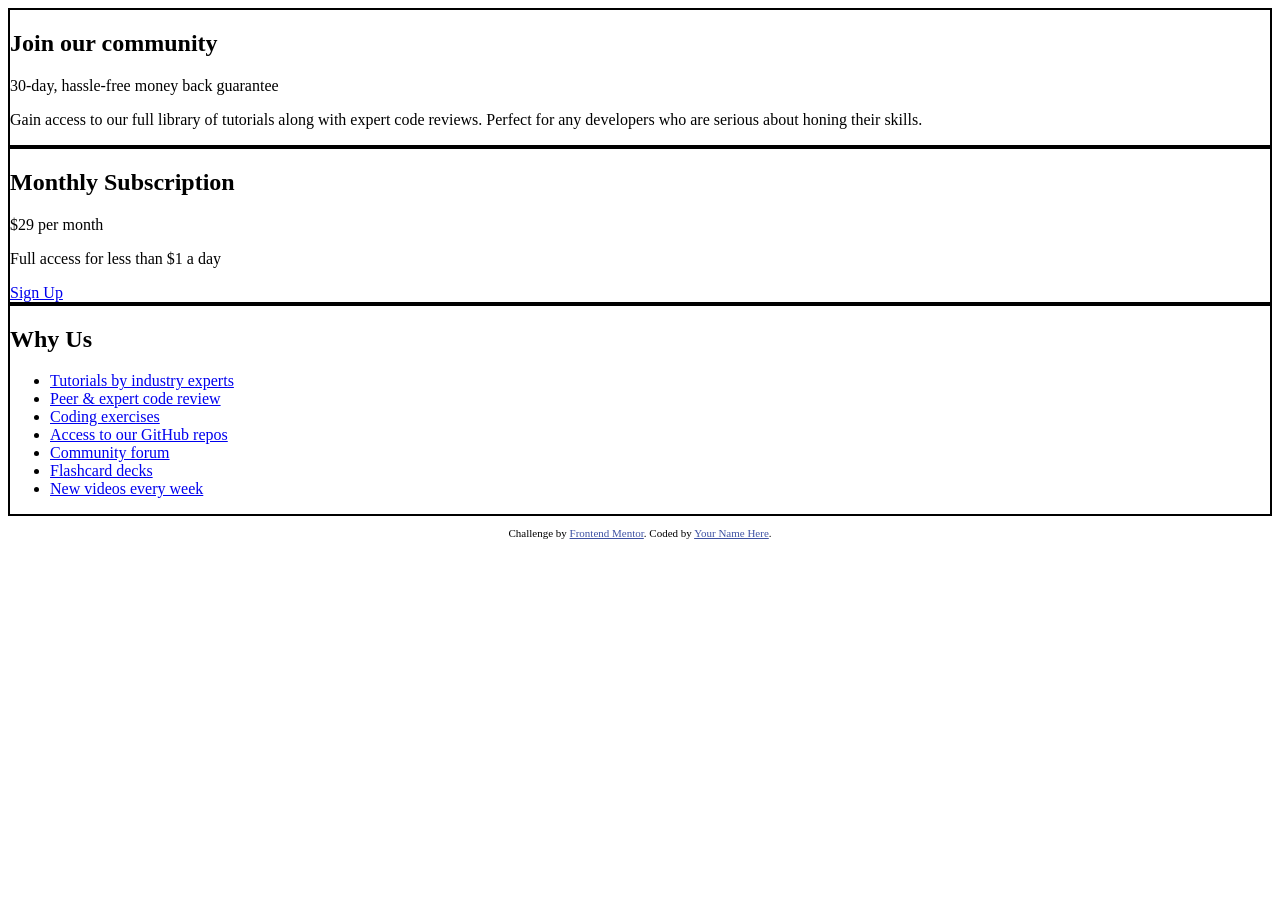
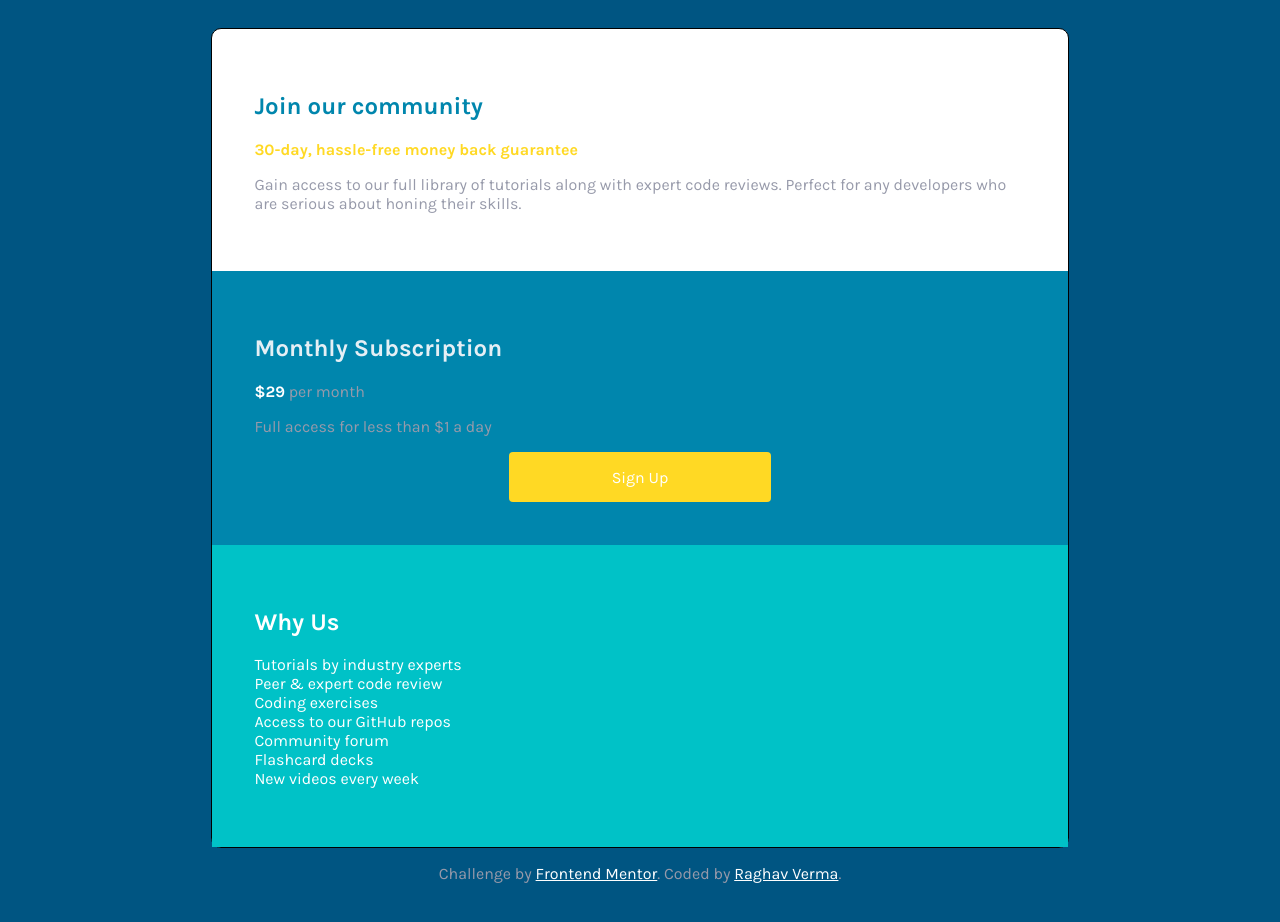
Before and after one commit to rverma510/single-price-grid-component, a plain HTML site: page index.html in a window 1280 px wide. Before the commit the page ends 800 px from the top, so only its background shows below. Drawn offline with Linux system fonts and the light colour scheme.

Commit message:
Initial styling

```diff
--- a/index.html
+++ b/index.html
@@ -4,15 +4,16 @@
 	<meta charset="UTF-8">
 	<meta name="viewport" content="width=device-width, initial-scale=1.0"> <!-- displays site properly based on user's device -->
 	<link rel="icon" type="image/png" sizes="32x32" href="./images/favicon-32x32.png">
+	<link rel="preconnect" href="https://fonts.gstatic.com">
+	<link href="https://fonts.googleapis.com/css2?family=Karla:wght@400;700&display=swap" rel="stylesheet">
 	<link rel="stylesheet" href="style.css">
 	<title>Frontend Mentor | Single Price Grid Component</title>
 	<style>
-		.attribution { font-size: 11px; text-align: center; }
-		.attribution a { color: hsl(228, 45%, 44%); }
+
 	</style>
 </head>
 <body>
-	<main>
+	<main class="wrapper">
 		<section class="community">
 			<h2>Join our community</h2>
 			<p>30-day, hassle-free money back guarantee</p>
@@ -20,7 +21,7 @@
 		</section>
 		<section class="subscription">
 			<h2>Monthly Subscription</h2>
-			<p><span>&dollar;29</span> per month</p>
+			<p><span class="amount">&dollar;29</span> per month</p>
 			<p>Full access for less than &dollar;1 a day</p>
 			<a href="#">Sign Up</a>
 		</section>
@@ -40,7 +41,7 @@
 <footer>
 	<p class="attribution">
 	Challenge by <a href="https://www.frontendmentor.io?ref=challenge" target="_blank">Frontend Mentor</a>.
-	Coded by <a href="#">Your Name Here</a>.
+	Coded by <a href="#">Raghav Verma</a>.
 	</p>
 </footer>
 </body>
--- a/style.css
+++ b/style.css
@@ -1,3 +1,77 @@
+html {
+    font-family: 'Karla', sans-serif;
+}
+
+body {
+    padding: 20px;
+    background-color: #005582;
+    color:#979aaa
+}
+
+.wrapper {
+    background-color: #ffffff;
+    border: 1px solid black;
+    border-radius: 10px;
+    width: 70%;
+    margin: 0 auto;
+}
+
 section {
-    border: 2px solid black;
+    padding: 5%;
 }
+
+.community h2{
+    color: #0086ad;
+}
+.community p:nth-child(2) {
+    color: 	#ffd924;
+    font-weight: bold;
+}
+
+.subscription {
+    background-color:#0086ad;
+}
+
+.subscription h2{
+    color: hsl(204, 43%, 93%);
+}
+
+.subscription .amount {
+    color: #ffffff;
+    font-weight: 700;
+}
+
+.subscription a {
+    background-color: #ffd924;
+    display: block;
+    text-decoration: none;
+    width: 30%;
+    margin: 0 auto;
+    padding: 2%;
+    border-radius: 4px;
+    color: #ffffff;
+    text-align: center;
+}
+
+.why-us {
+    background-color: #00c2c7;
+}
+
+.why-us {
+    color: #ffffff;
+}
+.why-us ul {
+    list-style-type: none;
+    padding: 0;
+}
+
+.why-us a {
+    text-decoration: none;
+    color: inherit;
+
+}
+
+.attribution {
+    text-align: center;
+}
+.attribution a { color: #ffffff;}
```
